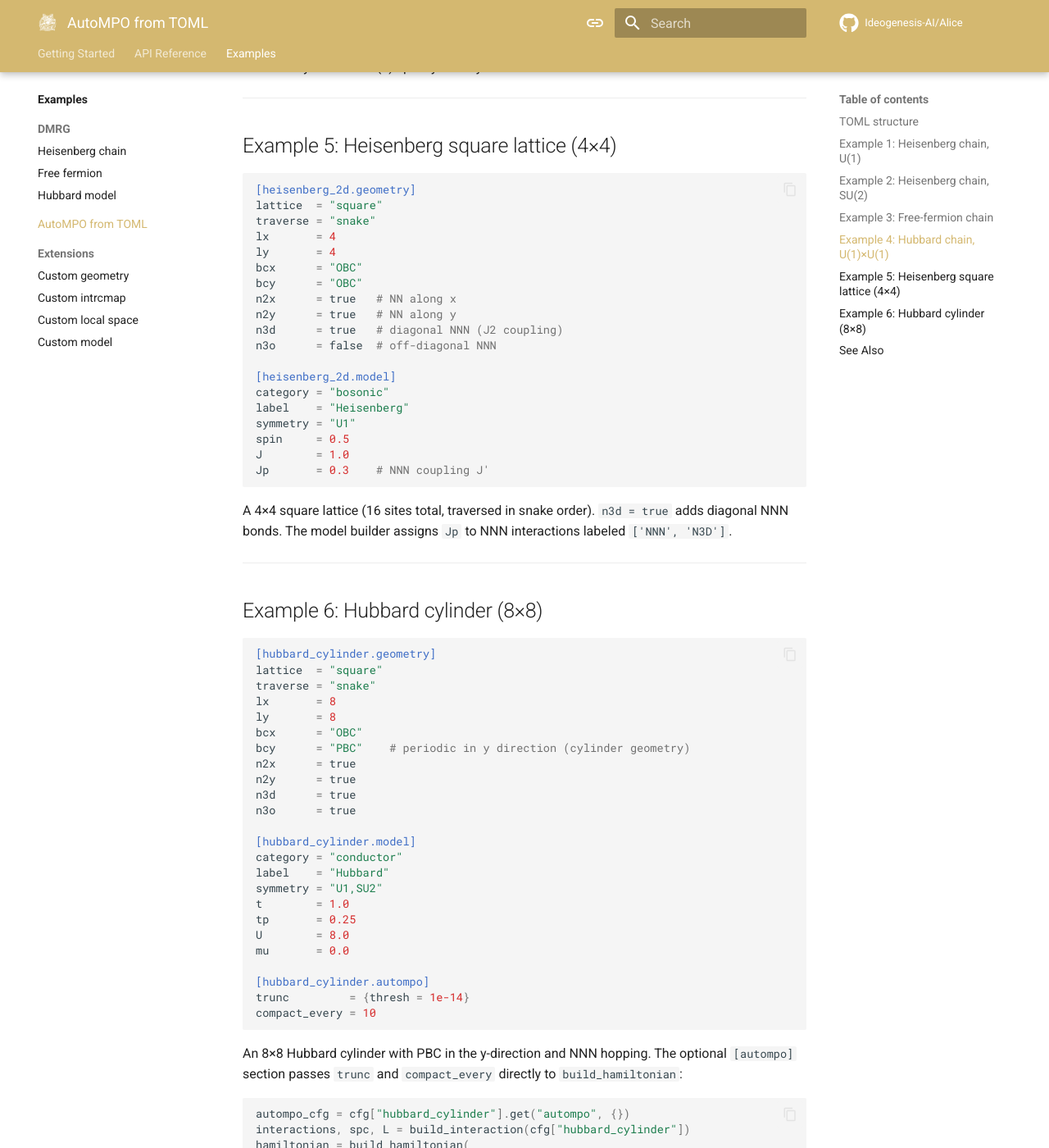
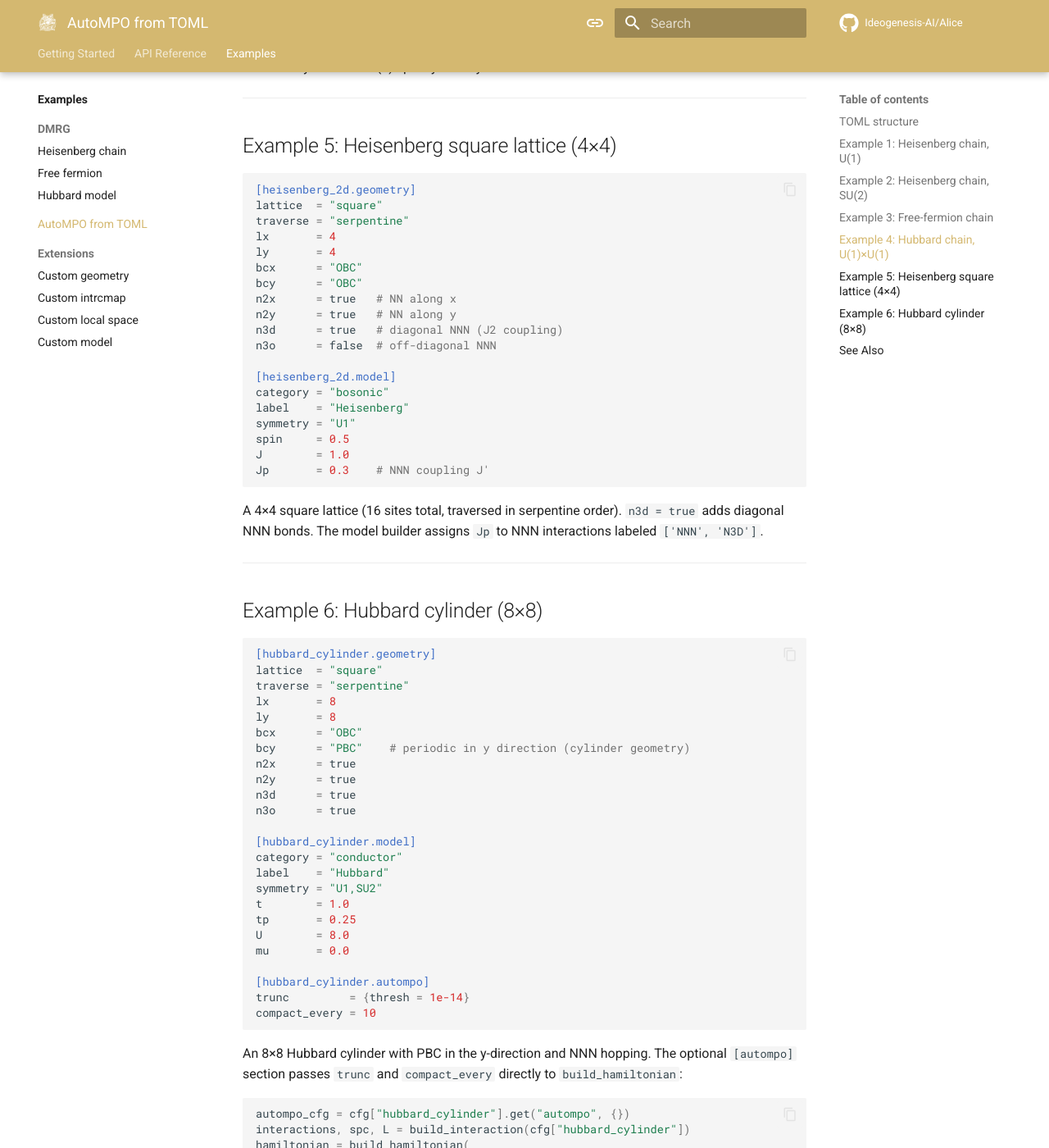
Before and after one commit to Ideogenesis-AI/Alice, an MkDocs documentation site: the page built from docs/examples/autompo-toml.md, in a window 1280 px wide and 1400 px high, scrolled down 2723 px. Shown: the whole window at 82% size. Built offline with MkDocs 1.6.1 and Material for MkDocs 9.7.7, drawn with Linux system fonts in a browser that asks for light colours; comment, search, counter and statistics services are not loaded.

Commit message:
Update autompo-toml documentation to reflect traversal order change from "snake" to "serpentine" for square lattice geometries

````diff
--- a/docs/examples/autompo-toml.md
+++ b/docs/examples/autompo-toml.md
@@ -39,7 +39,7 @@ Alternatively, pass the TOML file path directly (Alice uses `tomllib` internally
 
 ```python
 # If the TOML file contains exactly one top-level section, you can pass the
-# section's sub-dict directly.  For a multi-section file, index by name first.
+# section's sub-dict directly. For a multi-section file, index by name first.
 interactions, spc, L = build_interaction(cfg["heisenberg_su2"])
 ```
 
@@ -135,7 +135,7 @@ mu       = 0.0
 ```toml
 [heisenberg_2d.geometry]
 lattice  = "square"
-traverse = "snake"
+traverse = "serpentine"
 lx       = 4
 ly       = 4
 bcx      = "OBC"
@@ -154,7 +154,7 @@ J        = 1.0
 Jp       = 0.3    # NNN coupling J'
 ```
 
-A 4×4 square lattice (16 sites total, traversed in snake order). `n3d = true` adds diagonal NNN bonds. The model builder assigns `Jp` to NNN interactions labeled `['NNN', 'N3D']`.
+A 4×4 square lattice (16 sites total, traversed in serpentine order). `n3d = true` adds diagonal NNN bonds. The model builder assigns `Jp` to NNN interactions labeled `['NNN', 'N3D']`.
 
 ---
 
@@ -163,7 +163,7 @@ A 4×4 square lattice (16 sites total, traversed in snake order). `n3d = true` a
 ```toml
 [hubbard_cylinder.geometry]
 lattice  = "square"
-traverse = "snake"
+traverse = "serpentine"
 lx       = 8
 ly       = 8
 bcx      = "OBC"
````
